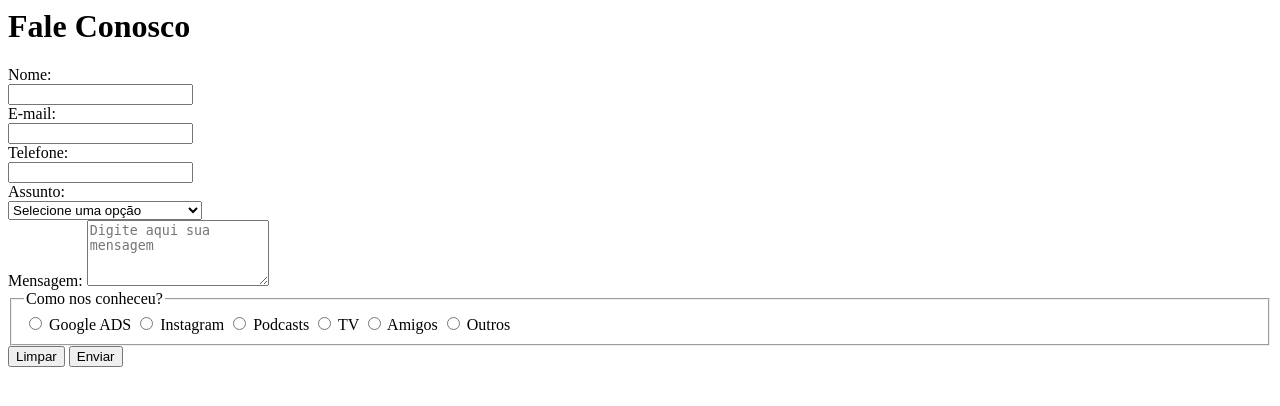
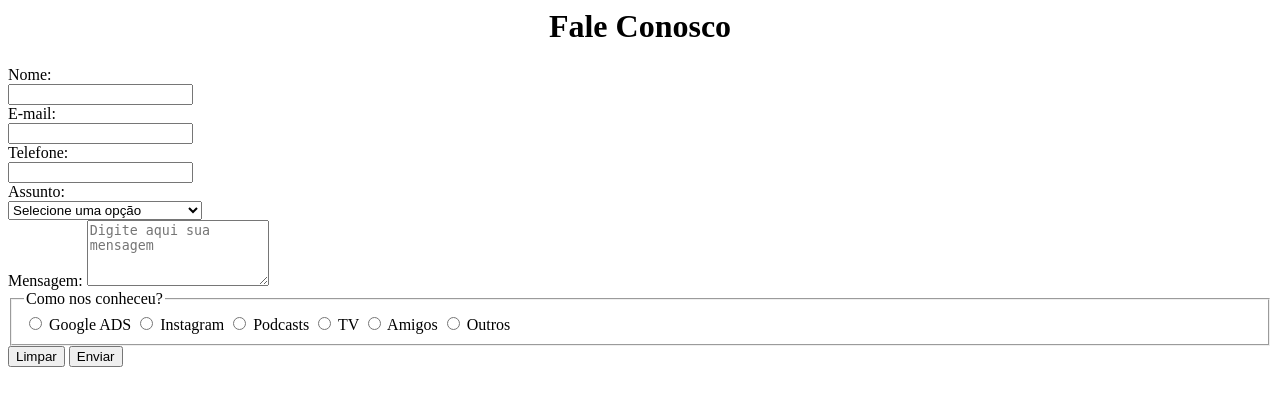
Before and after one commit to David-Castanheira/AC2-DevOps, a Flask app: page / in a window 1280 px wide. Shown: the top 406 px of the page. Run offline with Flask 3, Linux system fonts and the light colour scheme.

Commit message:
Alterações nos arquivos template

```diff
--- a/controllers.py
+++ b/controllers.py
@@ -21,4 +21,4 @@ def confirm():
         'accept_whatsapp': accept_whatsapp
     }
 
-    return render_template('index.html', **dados)
+    return render_template('index.html')
--- /dev/null
+++ b/styles/styles.css
@@ -0,0 +1,3 @@
+.titulo-formulario {
+    text-align: center;
+}
--- a/templates/formulario.html
+++ b/templates/formulario.html
@@ -1,6 +1,7 @@
 <div class="formulario">
-    <h1>Fale Conosco</h1>
-    <form action="/formulario" method="POST">
+    <h1 class="titulo-formulario">Fale Conosco</h1>
+    <form action="/index.html" method="POST">
+        <link rel="stylesheet" type="text/css" href="styles.css">
       <div>
         <label for="nome" for="nome">Nome: </label><br />
         <input id="nome" type="text" name="nome" required /><br />
--- a/templates/index.html
+++ b/templates/index.html
@@ -4,6 +4,7 @@
     <meta charset="UTF-8" />
     <meta http-equiv="X-UA-Compatible" content="IE=edge" />
     <meta name="viewport" content="width=device-width, initial-scale=1.0" />
+    <link rel="stylesheet" type="text/css" href="styles.css">
     <title>AC1 - DevOps</title>
     <style>
       #conteudo {
```
